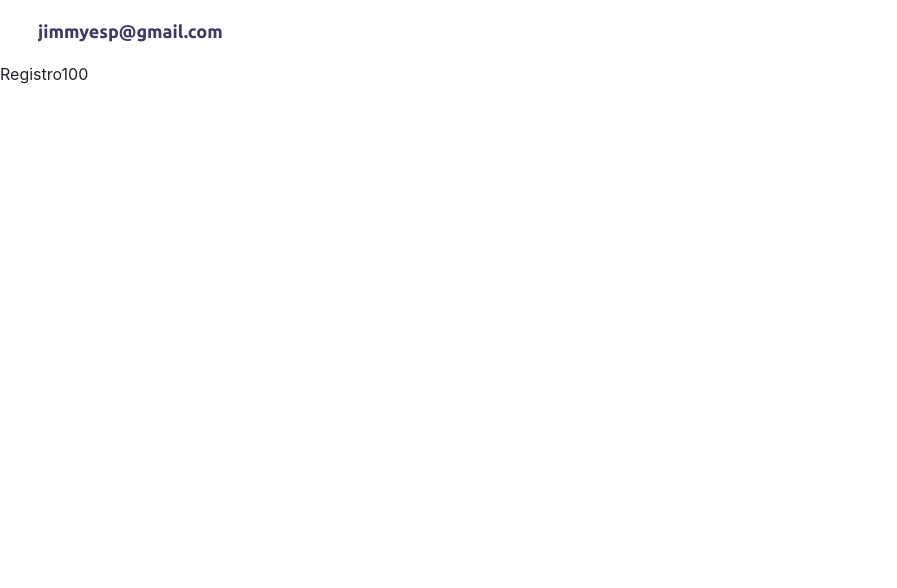
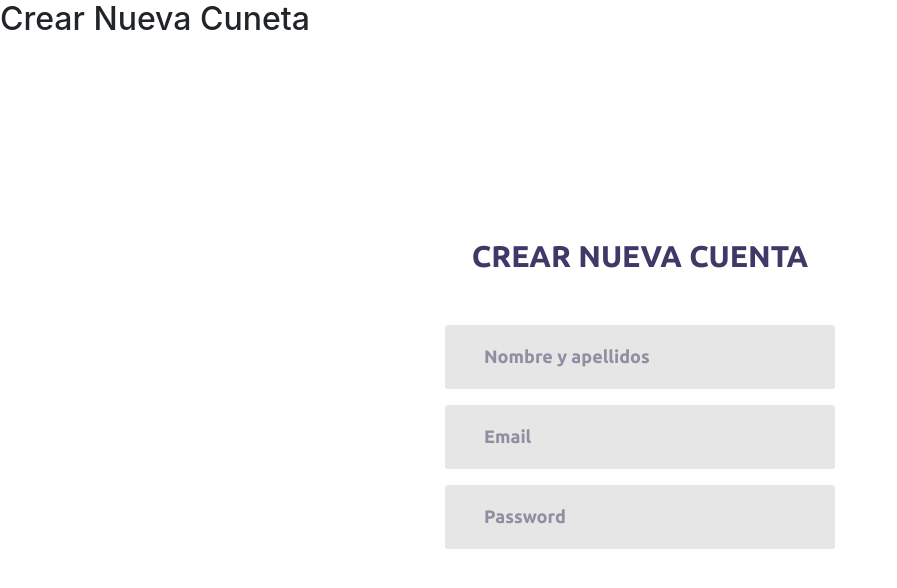
Before and after one commit to JaimeAbad/unit6, an Angular app: page / in a window 1280 px wide. Shown: the top 588 px of the page, without its empty margins (0-897 px from the left). Built offline with nearby package versions, Linux system fonts and the light colour scheme.

Commit message:
c2
unit6 diapositiva 11

```diff
--- a/package.json
+++ b/package.json
@@ -19,6 +19,7 @@
     "@angular/platform-browser": "~8.2.9",
     "@angular/platform-browser-dynamic": "~8.2.9",
     "@angular/router": "~8.2.9",
+    "nodejs": "0.0.0",
     "rxjs": "~6.4.0",
     "tslib": "^1.10.0",
     "zone.js": "~0.9.1"
--- a/src/app/models/usuario/usuario.component.ts
+++ b/src/app/models/usuario/usuario.component.ts
@@ -1,4 +1,4 @@
-import { Component, OnInit } from '@angular/core';
+import { Component } from '@angular/core';
 
 @Component({
   selector: 'app-usuario',
--- a/src/app/pages/registro/registro.component.html
+++ b/src/app/pages/registro/registro.component.html
@@ -11,16 +11,64 @@
     <title>Registro</title>
   </head>
   <body>
+    <h2>Crear Nueva Cuneta</h2>
     <!-- hay que importar FormsModule en module para poder usar ngModel aqui -->
-    <div class="wrap-input-100 m-b-16">
-      <input class="input100"
-             type="text"
-             name="email"
 
-             [(ngModel)]="usuario.email"
-             placeholder="Email">
-      Registro100
+
+    <div class="container-login100">
+      <div class="wrap-login100 p-t-500 p-b-90">
+        <form (ngSubmit)= "validarFormulario(formularioReferenciaLocal)"
+              #formularioReferenciaLocal="ngForm"
+              class="login100-form validate-form flex-sb flex-w">
+
+            <span class="login100-form-title p-b-51">
+                Crear nueva cuenta
+            </span>
+
+            <div class="wrap-input100 m-b-16">
+              <input class="input100"
+                     type="nombre"
+                     name="nombre"
+                     [(ngModel)]="usuario.nombre"
+                     required
+                     minlength="2"
+                     nombre
+                     placeholder="Nombre y apellidos">
+              <span class="focus-input100"></span>
+            </div>
+
+
+<!-- <span class="text-danger">El correo es obligatorio</span> -->
+            <div class="wrap-input100 m-b-16">
+              <input class="input100"
+                     type="email"
+                     name="email"
+                     [(ngModel)]="usuario.email"
+                     required
+                     email
+                     placeholder="Email">
+            </div>
+            <!-- <span class="text-danger">La contraseña es obligatoria y debe contener almenos 6 caracteres</span> -->
+            <div class="wrap-input100 m-b-16" data-validate>
+              <input class="input100"
+                     type="password"
+                     name="password"
+                     [(ngModel)]="usuario.password"
+                     required
+                     minlength="6"
+                     password
+                     placeholder="Password">
+              <span class="focus-input100"></span>
+            </div>
+
+
+        </form>
+
+      </div>
+
     </div>
+
+
 
     <!-- Optional JavaScript -->
     <!-- jQuery first, then Popper.js, then Bootstrap JS -->
--- a/src/app/pages/registro/registro.component.ts
+++ b/src/app/pages/registro/registro.component.ts
@@ -1,5 +1,6 @@
 import { Component, OnInit } from '@angular/core';
 import { UsuarioComponent } from 'src/app/models/usuario/usuario.component';
+import { NgForm } from '@angular/forms';
 
 @Component({
   selector: 'app-registro',
@@ -13,7 +14,12 @@ export class RegistroComponent implements OnInit {
 
   ngOnInit() {
     this.usuario = new UsuarioComponent();
-    this.usuario.email = 'jimmyesp@gmail.com';
+    this.usuario.email = '';
+    // aqui arriba si ponemos un usuario nos sale en la web por defecto
+  }
+  validarFormulario(form: NgForm ){
+    console.log("Formulario enviado de: ", this.usuario);
+    console.log("Form: ", form);
   }
 
 }
```
Also changed, not shown: 1 other file (tests, documents, lock files or other folders).
